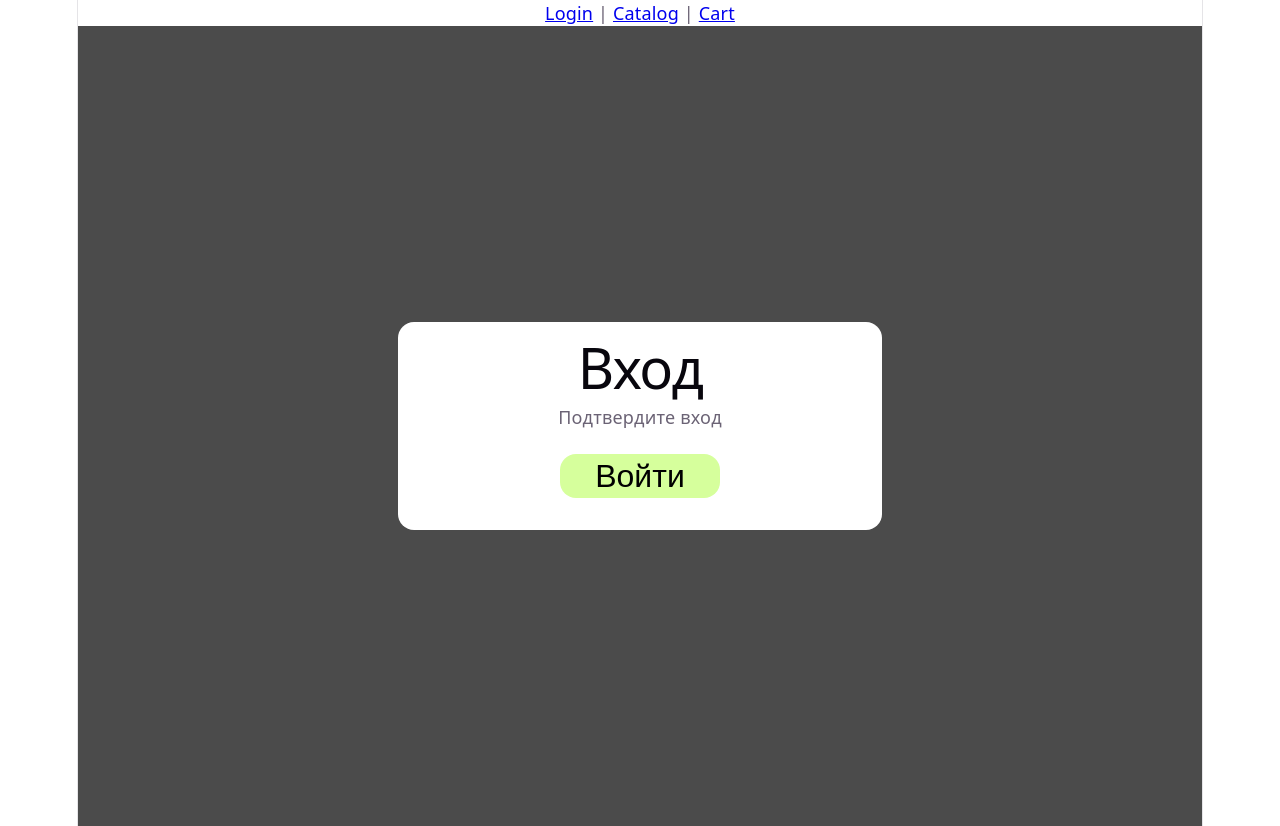
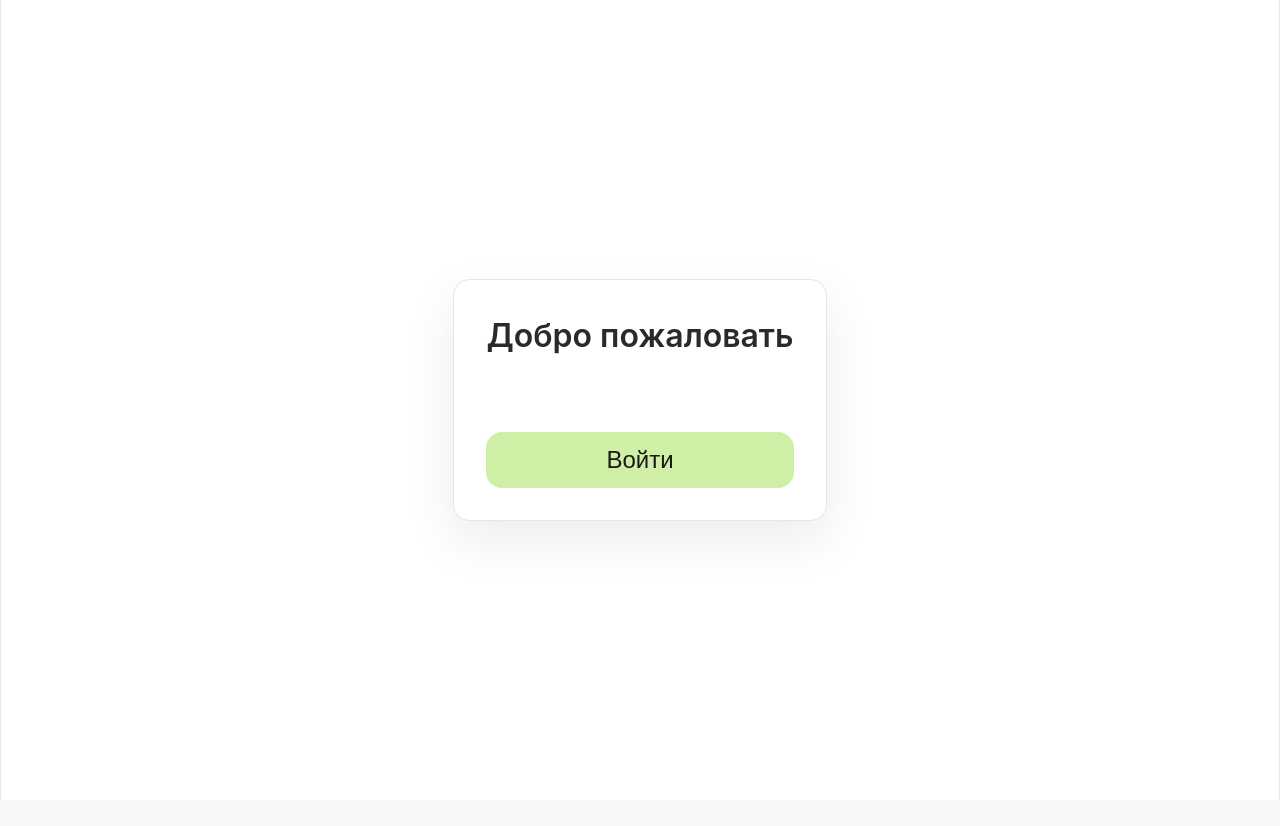
Before and after one commit to VankoProject/knife-shop, a Vue app: page /#/login in a window 1280 px wide. After the commit the page ends 800 px from the top, so only its background shows below. Built offline with nearby package versions, Linux system fonts and the light colour scheme.

Commit message:
feat(login): improve ui component - update css root colors - increase fake loading duration

```diff
--- a/src/app/layouts/MainLayout.vue
+++ b/src/app/layouts/MainLayout.vue
@@ -1,19 +1,18 @@
 <script setup lang="ts"></script>
 
 <template>
-  <div>
-    <header>
-      <nav>
-        <router-link to="/login">Login</router-link>
-        |
-        <router-link to="/catalog">Catalog</router-link>
-        |
-        <router-link to="/cart">Cart</router-link>
-      </nav>
-    </header>
+  <main class="main-layout">
+    <router-view />
+  </main>
+</template>
 
-    <main>
-      <router-view />
-    </main>
-  </div>
-</template>
+<style scoped>
+.main-layout {
+  min-height: 100vh;
+  display: flex;
+  justify-content: center;
+  align-items: center;
+
+  background: white;
+}
+</style>
--- a/src/features/login/api/mockAuthRepository.ts
+++ b/src/features/login/api/mockAuthRepository.ts
@@ -13,7 +13,7 @@ export class MockAuthRepository implements AuthRepository {
             avatar: request.avatar
           }
         })
-      }, 700)
+      }, 2000)
     })
   }
 
--- a/src/features/login/ui/LoginCard.vue
+++ b/src/features/login/ui/LoginCard.vue
@@ -5,9 +5,7 @@ interface Props {
   loading?: boolean
 }
 
-withDefaults(defineProps<Props>(), {
-  loading: false
-})
+const { loading = false } = defineProps<Props>()
 
 defineEmits<{
   (event: 'submit'): void
@@ -16,8 +14,8 @@ defineEmits<{
 
 <template>
   <section class="login-card">
-    <h1 class="login-card_title">Вход</h1>
-    <p class="login-card_subtitle">Подтвердите вход</p>
+    <p class="login-card_title">Добро пожаловать</p>
+    <div class="spacer" />
 
     <ActionButton
       label="Войти"
@@ -31,19 +29,27 @@ defineEmits<{
 <style scoped>
 .login-card {
   width: 100%;
-  max-width: 420px;
-  padding: 32px 32px;
+  max-width: 440px;
+  padding: 32px;
   border-radius: 16px;
-  background: white;
+  background: var(--bg-surface);
+  border: 1px solid var(--border);
+  box-shadow: 0 20px 50px rgba(15, 23, 42, 0.08);
+
+  display: flex;
+  flex-direction: column;
+  gap: 24px;
 }
 
 .login-card_title {
   margin: 0 0 24px;
   text-align: center;
+  font-size: 32px;
+  font-weight: 600;
+  color: var(--text-primary);
 }
 
-.login-card_subtitle {
-  margin: 0 0 24px;
-  text-align: center;
+.spacer {
+  flex: 1;
 }
 </style>
--- a/src/pages/login/ui/LoginPage.vue
+++ b/src/pages/login/ui/LoginPage.vue
@@ -37,6 +37,5 @@ watch(
   display: flex;
   align-items: center;
   justify-content: center;
-  background: #4b4b4b;
 }
 </style>
--- a/src/shared/ui/button/ActionButton.vue
+++ b/src/shared/ui/button/ActionButton.vue
@@ -7,15 +7,13 @@ interface Props {
   ariaLabel?: string
 }
 
-const { label, loading, disabled, type, ariaLabel } = withDefaults(
-  defineProps<Props>(),
-  {
-    loading: false,
-    disabled: false,
-    type: 'button',
-    ariaLabel: ''
-  }
-)
+const {
+  label,
+  loading = false,
+  disabled = false,
+  type = 'button',
+  ariaLabel = ''
+} = defineProps<Props>()
 </script>
 
 <template>
@@ -33,20 +31,30 @@ const { label, loading, disabled, type, ariaLabel } = withDefaults(
 
 <style scoped>
 .action-button {
-  min-width: 160px;
-  min-height: 44px;
+  width: 100%;
+  height: 56px; /* фиксируем высоту */
+
   padding: 0 16px;
+
   border: none;
   border-radius: 16px;
-  background: #d6ff9c;
-  color: #000000;
-  font-size: 32px;
+
+  background: var(--accent);
+  color: var(--text-on-accent);
+
+  font-size: 24px;
+  font-weight: 500;
+
+  display: flex;
+  align-items: center;
+  justify-content: center;
+
   cursor: pointer;
-  transition: opacity 0.2s ease;
+  transition: all 0.2s ease;
 }
 
 .action-button:hover {
-  opacity: 0.9;
+  background: var(--accent-hover);
 }
 
 .action-button:disabled {
@@ -55,12 +63,11 @@ const { label, loading, disabled, type, ariaLabel } = withDefaults(
 }
 
 .loader {
-  width: 36px;
-  height: 36px;
-  border: 2px solid white;
+  width: 20px;
+  height: 20px;
+  border: 2px solid var(--text-on-accent);
   border-bottom-color: transparent;
   border-radius: 50%;
-  display: inline-block;
   animation: spin 0.8s linear infinite;
 }
 
--- a/src/style.css
+++ b/src/style.css
@@ -1,120 +1,100 @@
 :root {
-  --text: #6b6375;
-  --text-h: #08060d;
-  --bg: #fff;
-  --border: #e5e4e7;
-  --code-bg: #f4f3ec;
-  --accent: #aa3bff;
-  --accent-bg: rgba(170, 59, 255, 0.1);
-  --accent-border: rgba(170, 59, 255, 0.5);
-  --social-bg: rgba(244, 243, 236, 0.5);
-  --shadow:
-    rgba(0, 0, 0, 0.1) 0 10px 15px -3px, rgba(0, 0, 0, 0.05) 0 4px 6px -2px;
+    --text-primary: #2a2a2a;
+    --text-secondary: #7c8591;
+    --text-on-accent: #1a1a1a;
 
-  --sans: system-ui, "Segoe UI", Roboto, sans-serif;
-  --heading: system-ui, "Segoe UI", Roboto, sans-serif;
-  --mono: ui-monospace, Consolas, monospace;
+    --bg-primary: #f6f7f8;
+    --bg-surface: #ffffff;
+    --bg-surface-secondary: #f1f3f5;
 
-  font: 18px/145% var(--sans);
-  letter-spacing: 0.18px;
-  color-scheme: light dark;
-  color: var(--text);
-  background: var(--bg);
-  font-synthesis: none;
-  text-rendering: optimizeLegibility;
-  -webkit-font-smoothing: antialiased;
-  -moz-osx-font-smoothing: grayscale;
+    --border: #e5e7eb;
+    --border-strong: #d1d5db;
 
-  @media (max-width: 1024px) {
-    font-size: 16px;
-  }
+    --accent: #cfeea6;
+    --accent-hover: #c3e58f;
+    --accent-pressed: #b5da7f;
+
+    --shadow: 0 10px 30px rgba(15, 23, 42, 0.08),
+    0 2px 8px rgba(15, 23, 42, 0.04);
+
+    --success: #2e7d32;
+    --warning: #b7791f;
+    --error: #c62828;
+
+    --font-sans: 'Inter', system-ui, 'Segoe UI', Roboto, sans-serif;
+
+    color-scheme: light;
 }
 
 @media (prefers-color-scheme: dark) {
     :root {
-    --text: #9ca3af;
-    --text-h: #f3f4f6;
-    --bg: #16171d;
-    --border: #2e303a;
-    --code-bg: #1f2028;
-    --accent: #c084fc;
-    --accent-bg: rgba(192, 132, 252, 0.15);
-    --accent-border: rgba(192, 132, 252, 0.5);
-    --social-bg: rgba(47, 48, 58, 0.5);
-    --shadow:
-      rgba(0, 0, 0, 0.4) 0 10px 15px -3px, rgba(0, 0, 0, 0.25) 0 4px 6px -2px;
-  }
+        --text-primary: #f3f4f6;
+        --text-secondary: #9ca3af;
+        --text-on-accent: #111111;
 
-  #social .button-icon {
-    filter: invert(1) brightness(2);
+        --bg-primary: #181a1d;
+        --bg-surface: #23262b;
+        --bg-surface-secondary: #2b2f36;
+
+        --border: #343841;
+        --border-strong: #4b5563;
+
+        --accent: #b9de87;
+        --accent-hover: #c7e79c;
+        --accent-pressed: #a8cf73;
+
+        --shadow: 0 12px 32px rgba(0, 0, 0, 0.35),
+        0 2px 10px rgba(0, 0, 0, 0.22);
+
+        --success: #66bb6a;
+        --warning: #d69e2e;
+        --error: #ef5350;
+
+        color-scheme: dark;
     }
 }
 
 body {
     margin: 0;
+    font-family: var(--font-sans), serif;
+    background: var(--bg-primary);
+    color: var(--text-primary);
+}
+
+body {
+    margin: 0;
+    font-family: var(--font-sans), serif;
+    background: var(--bg-primary);
+    color: var(--text-primary);
+}
+
+h1,
+h2,
+p {
+    margin: 0;
 }
 
 h1,
 h2 {
-  font-family: var(--heading);
-  font-weight: 500;
-  color: var(--text-h);
+    font-family: var(--font-sans), serif;
+    color: var(--text-primary);
 }
 
 h1 {
-  font-size: 56px;
-  letter-spacing: -1.68px;
-  margin: 32px 0;
-  @media (max-width: 1024px) {
-    font-size: 36px;
-    margin: 20px 0;
+    font-size: 40px;
+    font-weight: 600;
+    line-height: 1.1;
 }
-}
+
 h2 {
     font-size: 24px;
-  line-height: 118%;
-  letter-spacing: -0.24px;
-  margin: 0 0 8px;
-  @media (max-width: 1024px) {
-    font-size: 20px;
-  }
-}
-p {
-  margin: 0;
+    font-weight: 500;
+    line-height: 1.2;
 }
 
-code,
-.counter {
-  font-family: var(--mono);
-  display: inline-flex;
-  border-radius: 4px;
-  color: var(--text-h);
-}
-
-code {
-  font-size: 15px;
-  line-height: 135%;
-  padding: 4px 8px;
-  background: var(--code-bg);
-}
-
-.counter {
-  font-size: 16px;
-  padding: 5px 10px;
-  border-radius: 5px;
-  color: var(--accent);
-  background: var(--accent-bg);
-  border: 2px solid transparent;
-  transition: border-color 0.3s;
-  margin-bottom: 24px;
-
-  &:hover {
-    border-color: var(--accent-border);
-  }
-  &:focus-visible {
-    outline: 2px solid var(--accent);
-    outline-offset: 2px;
-  }
+p {
+    color: var(--text-secondary);
+    line-height: 1.5;
 }
 
 .hero {
@@ -142,8 +122,7 @@ code {
         z-index: 1;
         top: 34px;
         height: 28px;
-    transform: perspective(2000px) rotateZ(300deg) rotateX(44deg) rotateY(39deg)
-      scale(1.4);
+        transform: perspective(2000px) rotateZ(300deg) rotateX(44deg) rotateY(39deg) scale(1.4);
     }
 
     .vite {
@@ -151,13 +130,12 @@ code {
         top: 107px;
         height: 26px;
         width: auto;
-    transform: perspective(2000px) rotateZ(300deg) rotateX(40deg) rotateY(39deg)
-      scale(0.8);
+        transform: perspective(2000px) rotateZ(300deg) rotateX(40deg) rotateY(39deg) scale(0.8);
     }
 }
 
 #app {
-  width: 1126px;
+    width: 100%;
     max-width: 100%;
     margin: 0 auto;
     text-align: center;
@@ -228,20 +206,27 @@ code {
     }
 
     a {
-    color: var(--text-h);
-    font-size: 16px;
-    border-radius: 6px;
-    background: var(--social-bg);
+        color: var(--text-primary);
+        font-size: 14px;
+        border-radius: 8px;
+        background: var(--bg-surface);
         display: flex;
         padding: 6px 12px;
         align-items: center;
         gap: 8px;
         text-decoration: none;
-    transition: box-shadow 0.3s;
+        transition: all 0.2s ease;
+        border: 1px solid var(--border);
+    }
+
+    a:hover {
+        box-shadow: var(--shadow);
+    }
 
     &:hover {
         box-shadow: var(--shadow);
     }
+
     .button-icon {
         height: 18px;
         width: 18px;
@@ -261,7 +246,6 @@ code {
         width: 100%;
         justify-content: center;
         box-sizing: border-box;
-    }
     }
 }
 
@@ -289,6 +273,7 @@ code {
         left: 0;
         border-left-color: var(--border);
     }
+
     &::after {
         right: 0;
         border-right-color: var(--border);
```
Lines whose indentation alone changed are shown as unchanged.
